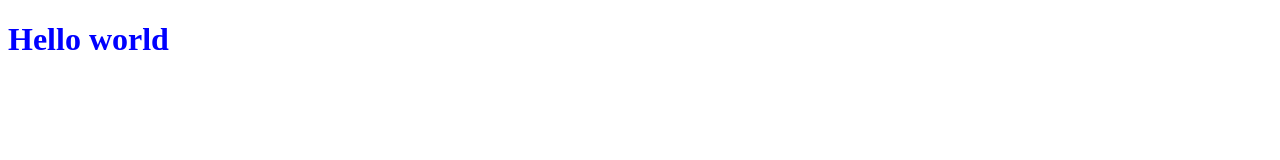
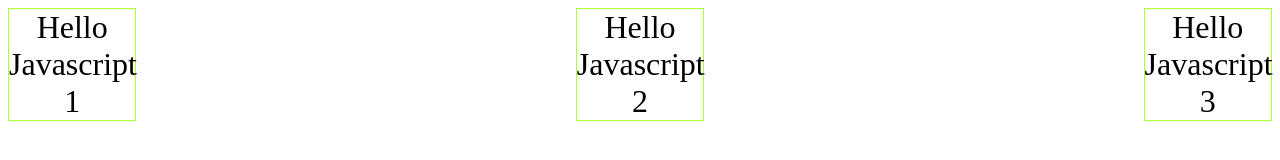
Before and after one commit to Kasztan0803/Test, a plain HTML site: page index.html in a window 1280 px wide. Drawn offline with Linux system fonts and the light colour scheme.

Commit message:
Added Hello Javascript

```diff
--- a/index.html
+++ b/index.html
@@ -5,9 +5,14 @@
     <meta charset="UTF-8">
     <meta name="viewport" content="width=device-width, initial-scale=1.0">
     <title>Document</title>
-    <script src="script.js"></script>
+
 </head>
 <body>
-    <h1>Hello world</h1>
+    <div id="comtainer">
+        <div class="javascript">Hello Javascript 1</div>
+        <div class="javascript">Hello Javascript 2</div>
+        <div class="javascript">Hello Javascript 3</div>
+    </div>
 </body>
+<script src="script.js"></script>
 </html>
--- a/script.js
+++ b/script.js
@@ -0,0 +1,8 @@
+var divs = document.getElementsByClassName("javascript")
+console.log(divs);
+
+for (let i = 0; i < divs.length; i++) {
+    divs[i].addEventListener("click", function(){
+        divs[i].innerText = "ty chuju " + i
+    })
+}
--- a/style.css
+++ b/style.css
@@ -1,3 +1,12 @@
-h1{
-    color: blue;
+.javascript{
+
+    color: black;
+    border: 1px solid greenyellow;
+    width: 10%;
+    text-align: center;
+    font-size: 2rem;
 }
+#comtainer{
+    display: flex;
+    justify-content: space-between;
+}
```
